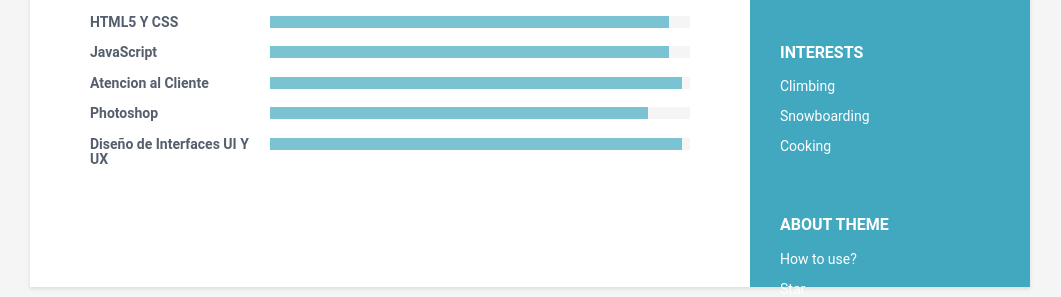
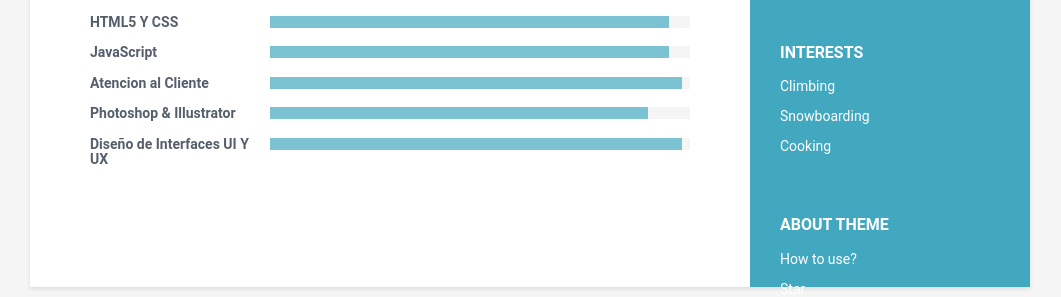
Before and after one commit to KevinC99/good-birch-4e19a, a Jekyll site: the page built from index.html, in a window 1280 px wide. Shown: the part 948-1245 px from the top of the page, without its empty margins (110-1171 px from the left). Built offline with Jekyll 4.4.1, drawn with Linux system fonts in a browser that asks for light colours.

Commit message:
data.yml: updated name in toolset

```diff
--- a/_data/data.yml
+++ b/_data/data.yml
@@ -103,7 +103,7 @@ skills:
       level: 95%
     - name: Atencion al Cliente
       level: 98%
-    - name: 'Photoshop '
+    - name: Photoshop & Illustrator
       level: 90%
     - level: 98%
       name: Diseño de Interfaces UI Y UX
```
